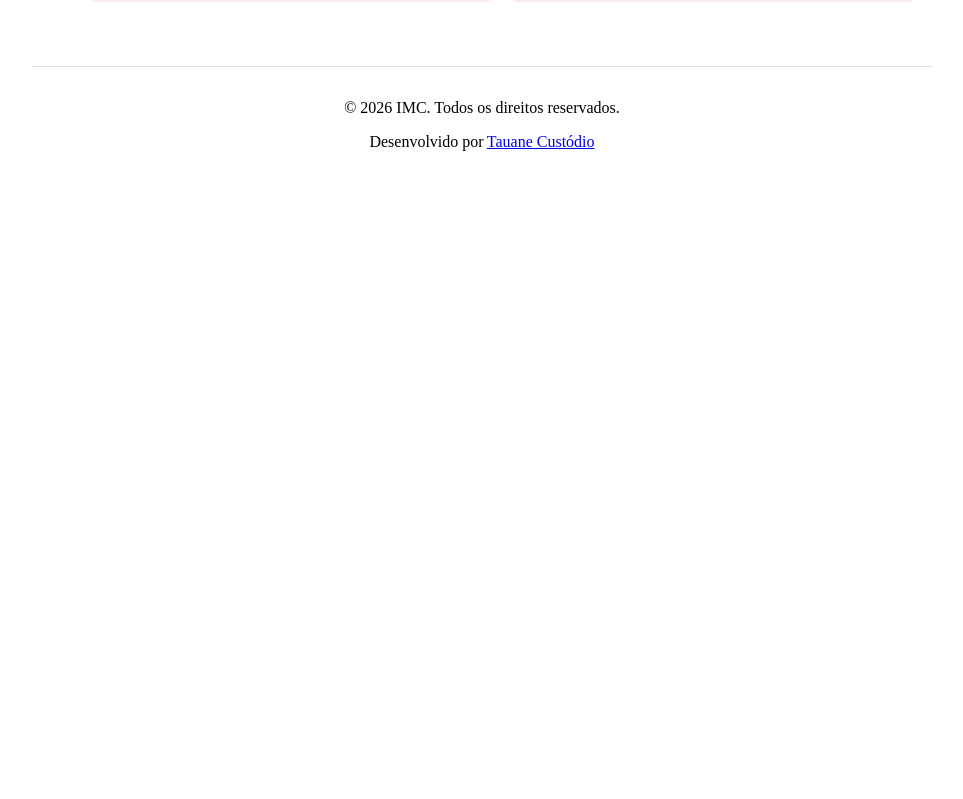
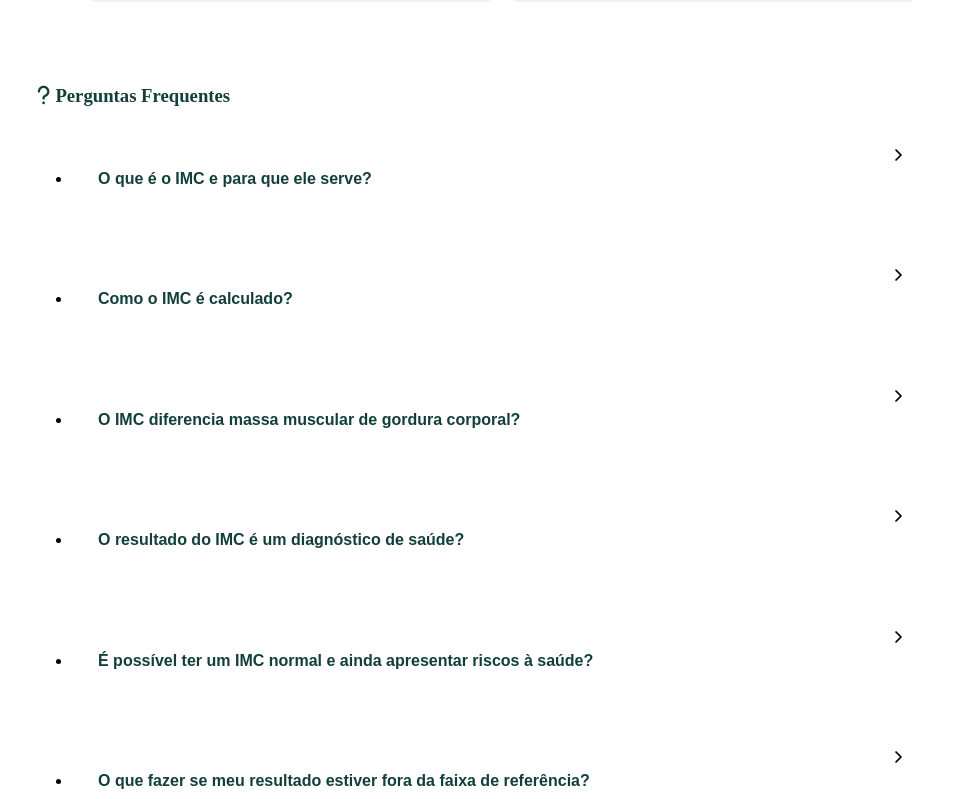
Before and after one commit to tauanecustodio/imc-calculadora, a React (Vite) app: page / in a window 1280 px wide. Shown: the part 921-1720 px from the top of the page, without its empty margins (158-1121 px from the left). Before the commit the page ends 1088 px from the top, so only its background shows below. Built offline with nearby package versions, Linux system fonts and the light colour scheme; the HTML template or start-up script is replaced by a standard one.

Commit message:
feat: add questions section

```diff
--- a/src/App.jsx
+++ b/src/App.jsx
@@ -2,6 +2,7 @@ import './App.sass'
 import { Form } from './components/Form/Form'
 import { ResultSection } from './components/ResultSection/ResultSection'
 import { ClassificationList } from './components/ClassificationList/ClassificationList'
+import { Questions } from './components/Questions/Questions'
 import { useState } from 'react'
 
 function App() {
@@ -40,6 +41,7 @@ function App() {
         <ClassificationList
           result={Number(result)}
         />
+        <Questions />
       </main>
 
       <footer className="footer">
--- /dev/null
+++ b/src/components/Questions/Questions.jsx
@@ -0,0 +1,45 @@
+import { questions } from '../../data/questions.js'
+import './Questions.sass'
+import { useState } from 'react'
+
+export function Questions() {
+    const [openId, setOpenId] = useState(null)
+    function toggleAnswer(id) {
+        setOpenId(openId === id ? null : id)
+    }
+
+    return (
+        <section className="questions">
+            <h3 className="questions__title">
+                <i className="fa-solid fa-question"></i>
+                Perguntas Frequentes
+            </h3>
+            <ul className="questions__list">
+                {questions.map((question) => {
+                    const isOpen = openId === question.id
+
+                    return (
+                        <li key={question.id} className="questions__item">
+                            <button
+                                type="button"
+                                aria-expanded={isOpen}
+                                aria-controls={`answer-${question.id}`}
+                                className={`questions__button ${isOpen ? "questions__button--open" : ""}`}
+                                onClick={() => toggleAnswer(question.id)}
+                            >
+                                <h4 className="questions__question">
+                                    <i className="fa-olid fa-question"></i>
+                                    {question.question}
+                                </h4>
+                                <i className={isOpen ? "fa-solid fa-chevron-down" : "fa-solid fa-chevron-right"}></i>
+                            </button>
+                            {isOpen && (
+                                <p id={`answer-${question.id}`} className="questions__answer">{question.answer}</p>
+                            )}
+                        </li>
+                    )
+                })}
+            </ul>
+        </section>
+    )
+}
--- /dev/null
+++ b/src/components/Questions/Questions.sass
@@ -0,0 +1,38 @@
+@use '../../variables'
+
+.questions
+    padding: 2rem 0
+
+    &__list
+        display: flex
+        flex-direction: column
+        gap: 0.5rem
+    &__title
+        margin-bottom: 1rem
+        color: variables.$color-text-primary
+    &__item
+        gap: 1rem
+        padding: 0.5rem
+        border-radius: 8px
+        transition: all 0.3s ease-in-out
+    &__button
+        display: flex
+        justify-content: space-between
+        width: 100%
+        padding: 1rem
+        border-radius: 8px
+        background-color: variables.$color-surface
+        border: none
+        outline: none
+        cursor: pointer
+        border: 2px solid variables.$color-surface
+        transition: all 0.3s ease-in-out
+        &--open
+            border-color: variables.$color-accent !important
+    &__question
+        color: variables.$color-text-primary
+        font-weight: 600
+        font-size: 1rem
+    &__answer
+        color: variables.$color-text-primary
+        padding: 1rem  1rem 0  1rem
--- /dev/null
+++ b/src/data/questions.js
@@ -0,0 +1,44 @@
+export const questions = [
+  {
+    id: 1,
+    question: "O que é o IMC e para que ele serve?",
+    answer:
+      "O Índice de Massa Corporal (IMC) é um indicador utilizado como uma medida inicial para avaliar o estado nutricional e possíveis riscos à saúde."
+  },
+  {
+    id: 2,
+    question: "Como o IMC é calculado?",
+    answer:
+      "O IMC é calculado dividindo o peso, em quilogramas, pelo quadrado da altura, em metros. Por exemplo, uma pessoa que pesa 70 kg e mede 1,75 m tem um IMC de aproximadamente 22,86."
+  },
+  {
+    id: 3,
+    question: "O IMC diferencia massa muscular de gordura corporal?",
+    answer:
+      "Não. O IMC não mede diretamente a quantidade de gordura, músculos ou ossos e também não mostra onde a gordura está distribuída no corpo. Quando necessário, um profissional pode avaliar outras medidas, como a circunferência da cintura e a composição corporal."
+  },
+  {
+    id: 4,
+    question: "O resultado do IMC é um diagnóstico de saúde?",
+    answer:
+      "Não. O IMC é uma ferramenta de triagem, e não um diagnóstico isolado. Uma avaliação adequada pode considerar também a circunferência da cintura, o histórico clínico, a composição corporal e outros indicadores relevantes."
+  },
+  {
+    id: 5,
+    question: "É possível ter um IMC normal e ainda apresentar riscos à saúde?",
+    answer:
+      "Sim. O IMC não revela sozinho a distribuição da gordura corporal nem todos os fatores relacionados à saúde metabólica. Estar dentro de uma faixa de referência não garante, isoladamente, que todos os indicadores de saúde estejam adequados."
+  },
+  {
+    id: 6,
+    question: "O que fazer se meu resultado estiver fora da faixa de referência?",
+    answer:
+      "O resultado pode servir como ponto de partida para compreender melhor seu estado nutricional, mas não significa, sozinho, que exista uma doença. Se houver preocupação com o peso ou com a saúde, procure um profissional de saúde para uma avaliação individualizada."
+  },
+  {
+    id: 7,
+    question: "Qual é o peso ideal para minha altura?",
+    answer:
+      "Não existe um único peso ideal que determine a saúde de uma pessoa. As faixas de IMC podem oferecer uma referência geral para adultos, mas não consideram sozinhas a composição corporal, o histórico clínico ou todas as particularidades individuais."
+  }
+];
```
